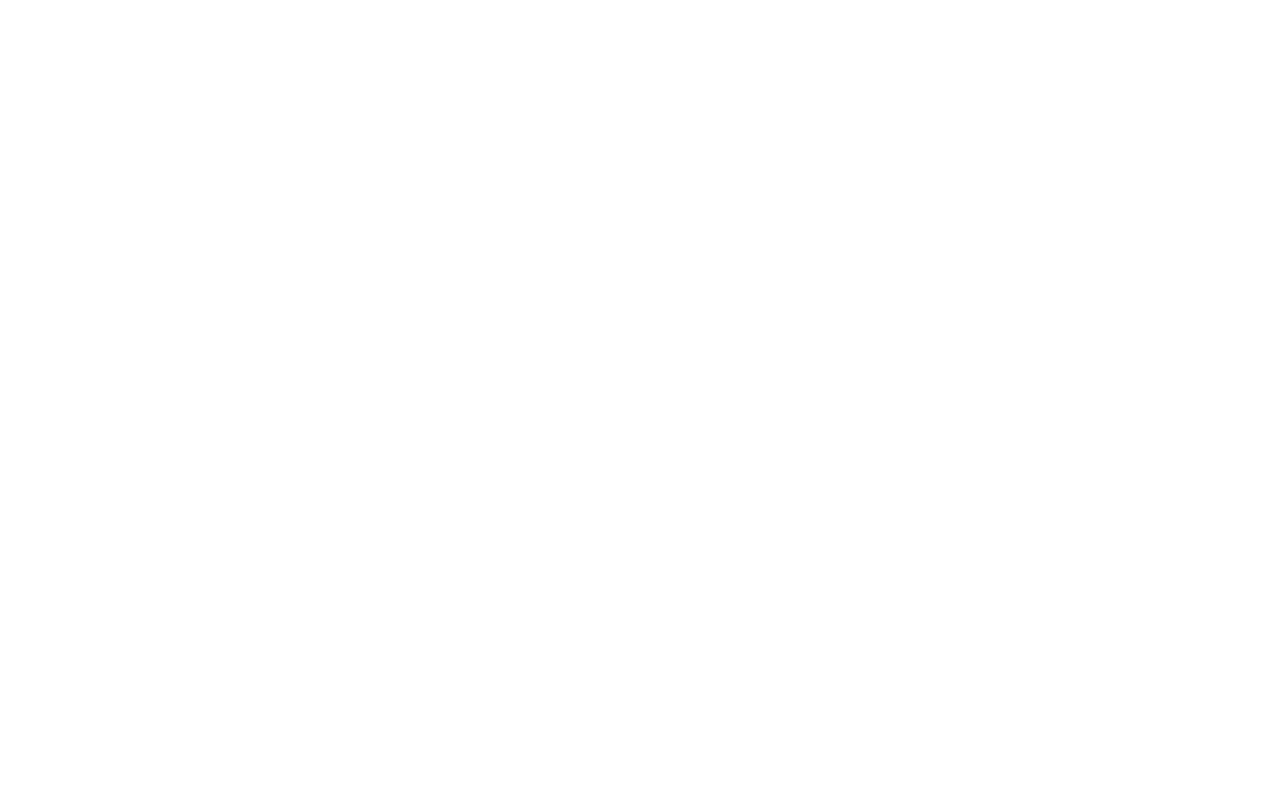
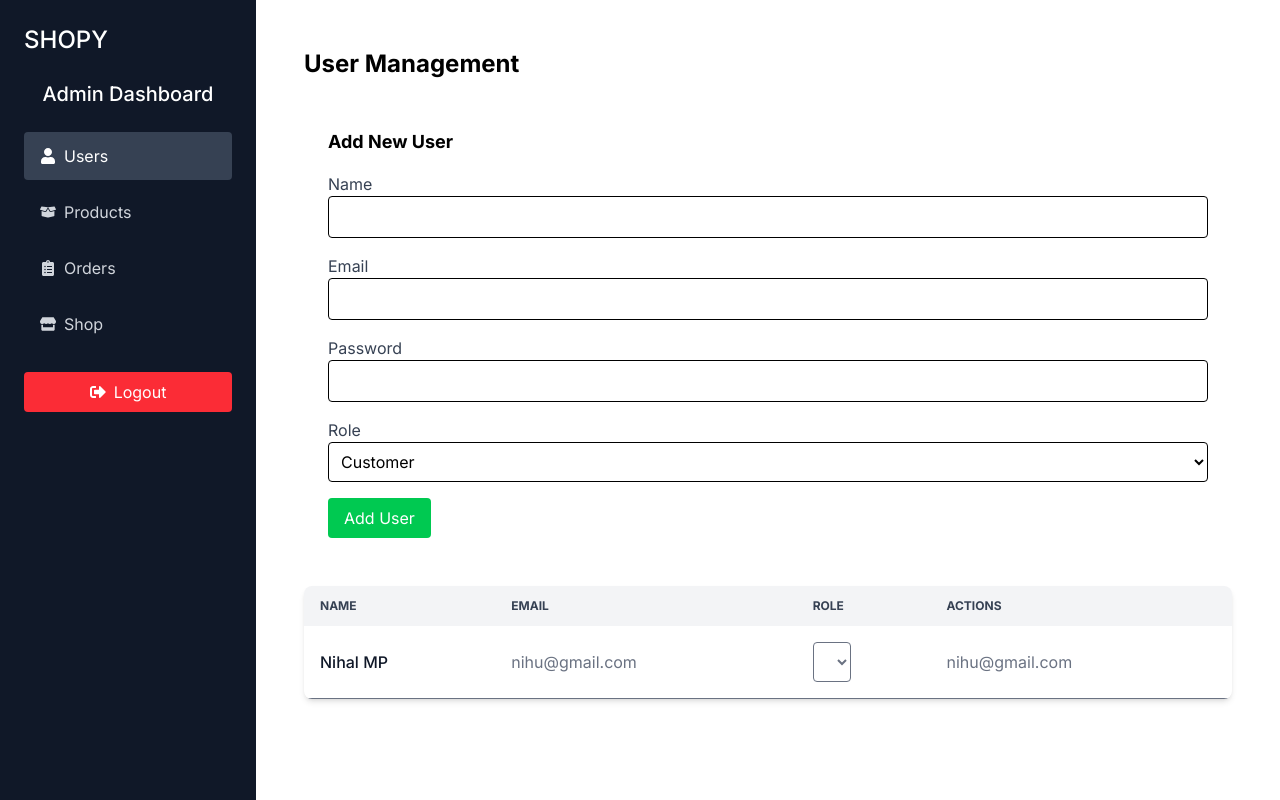
Before and after one commit to Nihalmp79/E-commerce-SHOPY, a React (Vite) app in the folder Frontend/: page /admin/users in a window 1280 px wide. Before the commit this address had no page. Built offline with nearby package versions, Linux system fonts and the light colour scheme.

Commit message:
Add admin user management component and route
Introduces a new UserManagement component for admin user management, including a form to add users and a table to display and update user roles. Also adds the '/admin/users' route to render this component in the admin layout.

```diff
--- a/Frontend/src/App.jsx
+++ b/Frontend/src/App.jsx
@@ -14,6 +14,7 @@
 import MyOrderPage from './Pages/MyOrderPage';
 import AdminLayout from './Components/Admin/AdminLayout';
 import AdminHomePage from './Pages/AdminHomePage';
+import UserManagement from './Components/Admin/UserManagement';
 
 function App() {
   return (
@@ -36,6 +37,7 @@
         <Route path='/admin' element={<AdminLayout/>}>
         {/* Admin Layout */}
           <Route index element={<AdminHomePage/>}/>
+          <Route path='users' element={<UserManagement/>}/>
         </Route>
       </Routes>
       </BrowserRouter>
--- /dev/null
+++ b/Frontend/src/Components/Admin/UserManagement.jsx
@@ -0,0 +1,109 @@
+import React, { useState } from 'react'
+
+const UserManagement = () => {
+
+    const users = [
+        {
+            name: 'Nihal MP',
+            email: "nihu@gmail.com",
+            role:"admin",
+        },
+    ];
+
+    const [formData, setFormData] = useState({
+        name:"",
+        email:"",
+        password:"",
+        role:"customer",
+    });
+
+    const handleChange = (e) => {
+        setFormData({
+            ...formData,
+            [e.target.name]: e.target.value,
+        });
+    };
+
+
+    const handleSubmit = (e) => {
+        e.preventDefault();
+        console.log(formData)
+        //Reset the form after Submission
+        setFormData({
+            name:"",
+            email:"",
+            password:"",
+            role:"customer",
+        });
+    };
+
+    const handleRolChange = (userId, newRole) => {
+        console.log({id: userId, role:newRole});
+    }
+
+
+  return (
+    <div className='max-w-7xl mx-auto p-6'>
+      <h2 className='text-2xl font-bold mb-6'>User Management</h2>
+      {/* add users form  */}
+      <div className='p-6 rounded-lg mb-6'>
+        <h3 className='text-lg font-bold mb-4'>Add New User</h3>
+        <form onSubmit={handleSubmit} action="">
+            <div className="mb-4">
+                <label className="block text-gray-700">Name</label>
+                <input type="text" name='name' value={formData.name} onChange={handleChange} className='w-full p-2 border rounded' required />
+            </div>
+            <div className="mb-4">
+                <label className="block text-gray-700">Email</label>
+                <input type="email" name='email' value={formData.email} onChange={handleChange} className='w-full p-2 border rounded' required />
+            </div>
+            <div className="mb-4">
+                <label className="block text-gray-700">Password</label>
+                <input type="password" name='password' value={formData.password} onChange={handleChange} className='w-full p-2 border rounded' required />
+            </div>
+            <div className="mb-4">
+                <label className="block text-gray-700">Role</label>
+                <select name="role" value={formData.role} onChange={handleChange} className="w-full p-2 border rounded">
+                    <option value="customer" className="">Customer</option>
+                    <option value="admin" className="">Adimn</option>
+                </select>
+            </div>
+            <button type='submit' className='bg-green-500 text-white py-2 px-4 rounded hover:bg-green-600'>
+                Add User
+            </button>
+        </form>
+      </div>
+      {/* User List Management */}
+      <div className="overflow-x-auto shadow-md sm:rounded-lg">
+        <table className='min-w-full text-left text-gray-500'>
+            <thead className='bg-gray-100 text-xs uppercase text-gray-700'>
+                <tr>
+                    <th className="py-3 px-4">Name</th>
+                    <th className="py-3 px-4">Email</th>
+                    <th className="py-3 px-4">Role</th>
+                    <th className="py-3 px-4">Actions</th>
+                </tr>
+            </thead>
+            <tbody>
+                {users.map((user) => (
+                    <tr key={user.id} className='border-b hover:bg-gray-50'>
+                        <td className="p-4 font-medium text-gray-900 whitespace-nowrap">
+                            {user.name}
+                        </td>
+                        <td className="p-4">{user.email}</td>
+                        <td className="p-4">
+                            <select value={user.role} onChange={(e) => handleRolChange(user._id, e.target.value)} className="p-2 border rounded">
+                                <option value="customer"></option>
+                            </select>
+                        </td>
+                        <td className="p-4">{user.email}</td>
+                    </tr>
+                ))}
+            </tbody>
+        </table>
+      </div>
+    </div>
+  )
+}
+
+export default UserManagement
```
